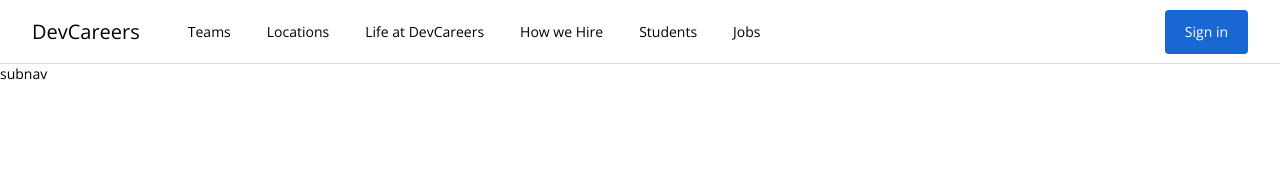
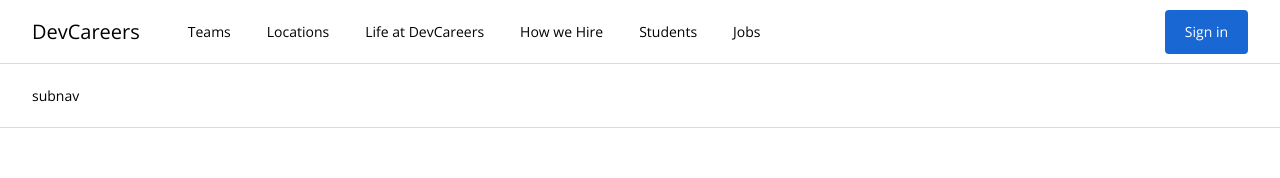
Before and after one commit to brwmaster/job-search, a Vue app: page / in a window 1280 px wide. Shown: the top 178 px of the page. Built offline with nearby package versions, Linux system fonts and the light colour scheme.

Commit message:
Add some basic styling for the subnav

```diff
--- a/src/components/SubNav.vue
+++ b/src/components/SubNav.vue
@@ -1,4 +1,8 @@
-<template>subnav</template>
+<template>
+  <div class="h-16 w-full border-b border-solid border-brand-gray-1 bg-white">
+    <div class="flex h-full items-center px-8">subnav</div>
+  </div>
+</template>
 
 <script>
 export default {
```
